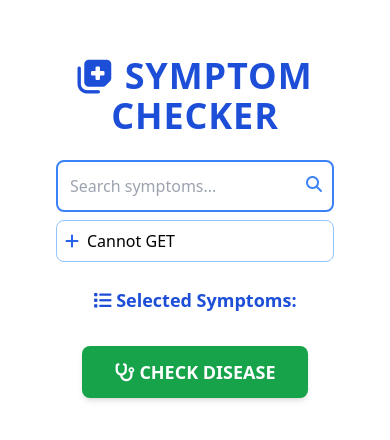
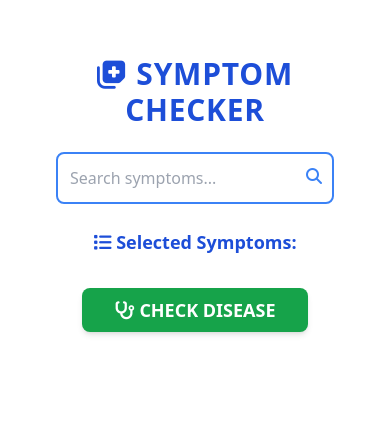
Before and after one commit to Unfathomable-08/Medicine-Recommendation-System, a Flask app: page / in a window 390 px wide. Shown: the top 440 px of the page. Run offline with Flask 3, Linux system fonts and the light colour scheme; parts of the project's set-up code (start-up, migrations or seed data) failed here and were passed over; some libraries are stand-ins or nearby versions.

Commit message:
frontend

```diff
--- a/static/script.js
+++ b/static/script.js
@@ -9,6 +9,7 @@
         medications: [],
         precautions: [],
         workouts: [],
+        description: [],
 
         async loadSymptoms() {
             try {
@@ -16,7 +17,12 @@
                 const text = await response.text();
                 const rows = text.split('\n').map(row => row.split(','));
 
-                this.symptoms = [...new Set(rows.map(row => row[0]).filter(s => s))];
+                let symptoms = [...new Set(rows.map(row => row[0]).filter(s => s))]; // Remove duplicates and falsy values
+                symptoms.shift(); // Remove the first element "Symptoms"
+                symptoms.pop();   // Remove the last element "Prognosis"
+
+                this.symptoms = symptoms; // Store the processed array
+
             } catch (error) {
                 console.error('Error loading CSV:', error);
             }
@@ -64,8 +70,9 @@
                 this.disease = data.disease || "No disease found";
                 this.diets = data.diets || [];
                 this.medications = data.medications || [];
-                this.precautions = data.precautions || [];
+                this.precautions = data.precautions.length ? data.precautions.slice(1) : [];
                 this.workouts = data.workouts || [];
+                this.description = data.description || [];
 
             } catch (error) {
                 console.error("Error checking disease:", error);
--- a/templates/index.html
+++ b/templates/index.html
@@ -15,12 +15,12 @@
 
     <div class="w-screen max-w-full p-8" x-data="symptomApp()" x-init="loadSymptoms()">
         <!-- Header -->
-        <h1 class="text-4xl font-bold text-center text-blue-700 mb-6 uppercase tracking-wide">
+        <h1 class="text-3xl md:text-4xl font-bold text-center text-blue-700 mb-6 uppercase tracking-wide">
             <i class="fas fa-notes-medical"></i> Symptom Checker
         </h1>
 
         <!-- Search Box -->
-        <div class="relative max-w-lg mx-auto">
+        <div class="relative max-w-xl mx-auto">
             <input type="text" x-model="searchQuery" placeholder="Search symptoms..."
                    class="w-full p-3 border-2 border-blue-500 rounded-lg focus:ring-2 focus:ring-blue-500 outline-none">
             <div class="absolute right-3 top-3 text-blue-500">
@@ -29,7 +29,7 @@
         </div>
 
         <!-- Dropdown Symptom List -->
-        <ul class="mt-2 border border-blue-300 rounded-lg bg-white max-h-48 overflow-y-auto max-w-lg mx-auto"
+        <ul class="mt-2 border border-blue-300 rounded-lg bg-white max-h-48 overflow-y-auto max-w-xl mx-auto"
             x-show="filteredSymptoms.length">
             <template x-for="symptom in filteredSymptoms" :key="symptom">
                 <li class="p-2 hover:bg-blue-100 cursor-pointer flex items-center gap-2"
@@ -56,16 +56,20 @@
         <!-- Button to Check Disease -->
         <div class="mt-6 text-center">
             <button @click="checkDisease()"
-                    class="bg-green-600 text-white px-8 py-3 rounded-lg shadow-md hover:bg-green-700 transition text-lg font-semibold uppercase">
+                    class="bg-green-600 text-white px-8 py-2 rounded-lg shadow-md hover:bg-green-700 transition text-lg font-semibold uppercase">
                 <i class="fas fa-stethoscope"></i> Check Disease
             </button>
         </div>
 
         <!-- Results Section -->
         <div x-show="disease" class="mt-8 p-6 border-2 border-blue-500 rounded-lg shadow-lg bg-white max-w-4xl mx-auto" x-cloak>
-            <h2 class="text-2xl font-bold text-red-600 text-center">
+            <h2 class="text-xl md:text-2xl font-bold text-red-600 text-center">
                 <i class="fas fa-exclamation-circle"></i> Diagnosis: <span x-text="disease"></span>
             </h2>
+
+            <h4 class="md:text-lg font-bold text-blue-600 mt-2 text-center">
+                <i class="fas fa-file-medical-alt"></i> Description: <span x-text="description"></span>
+            </h4>
 
             <div class="grid grid-cols-1 md:grid-cols-2 gap-6 mt-6">
                 <!-- Diet -->
```
